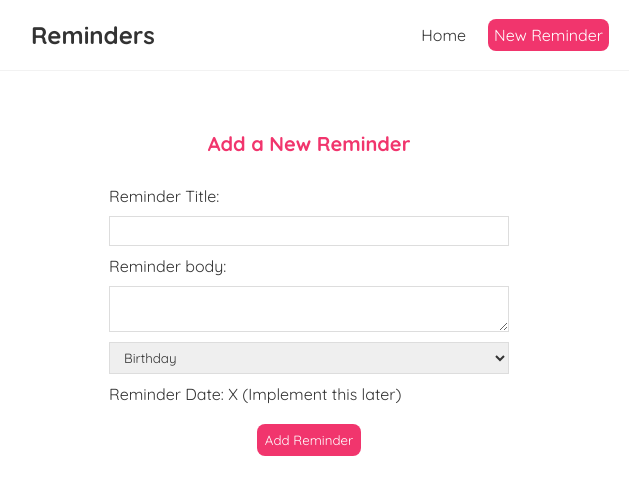
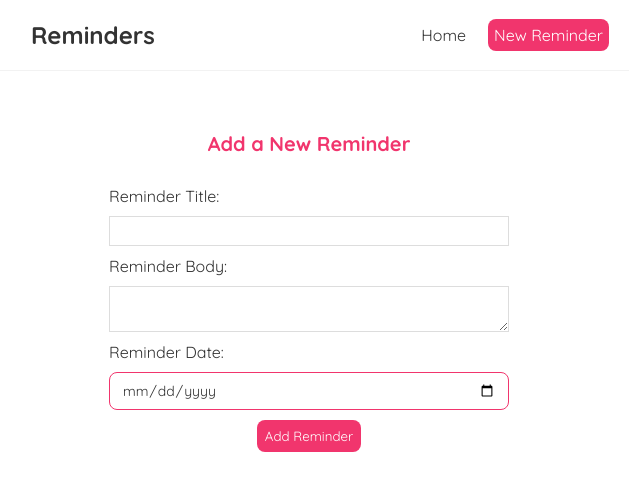
Before and after one commit to Samy-Websites/reminders, a React (Create React App) app: page /create in a window 1280 px wide. Shown: the top 494 px of the page, without its empty margins (331-971 px from the left). Built offline with nearby package versions, Linux system fonts and the light colour scheme.

Commit message:
added datepicker

```diff
--- a/data/db.json
+++ b/data/db.json
@@ -4,43 +4,49 @@
       "title": "Sabrina's Birthday",
       "body": "Wish him/her a happy birthday",
       "category": "Birthday",
-      "id": "1"
+      "id": "1",
+      "date": "2025-01-10"
     },
     {
       "title": "Lina's Birthday",
       "body": "Wish him/her a happy birthday",
       "category": "Birthday",
-      "id": "2"
+      "id": "2",
+      "date": "2025-01-12"
     },
     {
       "title": "Sirine's Birthday",
       "body": "Wish him/her a happy birthday",
       "category": "Birthday",
-      "id": "3"
+      "id": "3",
+      "date": "2025-01-11"
     },
     {
       "title": "Dentist Appointment",
       "body": "PPalladium appmnt on day X",
       "category": "Appointment",
-      "id": "4"
+      "id": "4",
+      "date": "2025-01-19"
     },
     {
       "title": "CUSEC Event",
       "body": "go to cusec event in montreal, sheraton downtown....",
       "category": "Event",
-      "id": "6"
-    },
-    {
-      "id": "a192",
-      "title": "New reminder",
-      "body": "reminder body",
-      "category": "Appointment"
+      "id": "6",
+      "date": "2025-01-8"
     },
     {
       "id": "79d4",
       "title": "Meriem bday",
       "body": "17 juillet",
-      "category": "Birthday"
+      "category": "Birthday",
+      "date": "2025-07-17"
+    },
+    {
+      "id": "4cc6",
+      "title": "Malick's Birthday",
+      "body": "That day is Malick's Birthday, we was born on January 25th, 2002.",
+      "date": "2025-01-25"
     }
   ]
 }
--- a/src/Create.js
+++ b/src/Create.js
@@ -4,21 +4,22 @@ import { useHistory } from "react-router-dom";
 const Create = () => {
   const [title, setTitle] = useState("");
   const [body, setBody] = useState("");
-  const [category, setCategory] = useState("Birthday"); // This means Birthday is the default option
+  const [date, setDate] = useState("");
   const [isPending, setIsPending] = useState(false);
   const history = useHistory();
 
   const handleSubmit = (e) => {
     e.preventDefault();
-    const reminder = { title, body, category };
+    const reminder = { title, body, date };
 
     setIsPending(true);
 
     fetch("http://localhost:8000/reminders", {
       method: "POST",
-      headers: { "Content-Type": "applications/json" },
+      headers: { "Content-Type": "application/json" },
       body: JSON.stringify(reminder),
     }).then(() => {
+      console.log("New reminder added");
       setIsPending(false);
       history.push("/");
     });
@@ -35,20 +36,21 @@ const Create = () => {
           value={title}
           onChange={(e) => setTitle(e.target.value)}
         />
-        <label>Reminder body:</label>
+        <label>Reminder Body:</label>
         <textarea
           required
           value={body}
           onChange={(e) => setBody(e.target.value)}
         ></textarea>
-        <select value={category} onChange={(e) => setCategory(e.target.value)}>
-          <option value="Birthday">Birthday</option>
-          <option value="Appointment">Appointment</option>
-          <option value="Event">Event</option>
-        </select>
-        <label>Reminder Date: X (Implement this later)</label> <br />
+        <label>Reminder Date:</label>
+        <input
+          type="date"
+          required
+          value={date}
+          onChange={(e) => setDate(e.target.value)}
+        />
         {!isPending && <button>Add Reminder</button>}
-        {isPending && <button disabled>Add Reminder</button>}
+        {isPending && <button disabled>Adding Reminder...</button>}
       </form>
     </div>
   );
--- a/src/ReminderDetails.js
+++ b/src/ReminderDetails.js
@@ -43,7 +43,7 @@ const ReminderDetails = () => {
       {reminder && (
         <article>
           <h2>{reminder.title}</h2>
-          <p>Date: X</p>
+          <p>Date: {reminder.date}</p>
           <div>{reminder.body}</div>
           <button onClick={() => setShowDialog(true)}>Delete</button>
         </article>
--- a/src/ReminderList.js
+++ b/src/ReminderList.js
@@ -9,7 +9,7 @@ const ReminderList = ({ reminders, title }) => {
         <div className="reminder-preview" key={reminder.id}>
           <Link to={`/reminders/${reminder.id}`}>
             <h2>{reminder.title}</h2>
-            <p>Date: X</p>
+            <p>Date: {reminder.date}</p>
           </Link>
         </div>
       ))}
--- a/src/index.css
+++ b/src/index.css
@@ -180,3 +180,27 @@
 .cancel-btn:hover {
   background-color: #b3b3b3;
 }
+
+input[type="date"] {
+  width: 100%;
+  padding: 8px 12px;
+  margin: 10px 0;
+  border: 1px solid #f1356d; /* Matching the theme's primary color */
+  border-radius: 8px;
+  box-sizing: border-box;
+  font-family: "Quicksand", sans-serif;
+  font-size: 14px;
+  color: #333;
+  background-color: #fff; /* White background for a clean look */
+  transition: border-color 0.3s ease, box-shadow 0.3s ease;
+}
+
+input[type="date"]:focus {
+  outline: none;
+  border-color: #f1356d; /* Accent color on focus */
+  box-shadow: 0 0 5px rgba(241, 53, 109, 0.5); /* Subtle shadow to emphasize focus */
+}
+
+input[type="date"]::placeholder {
+  color: #999;
+}
```
